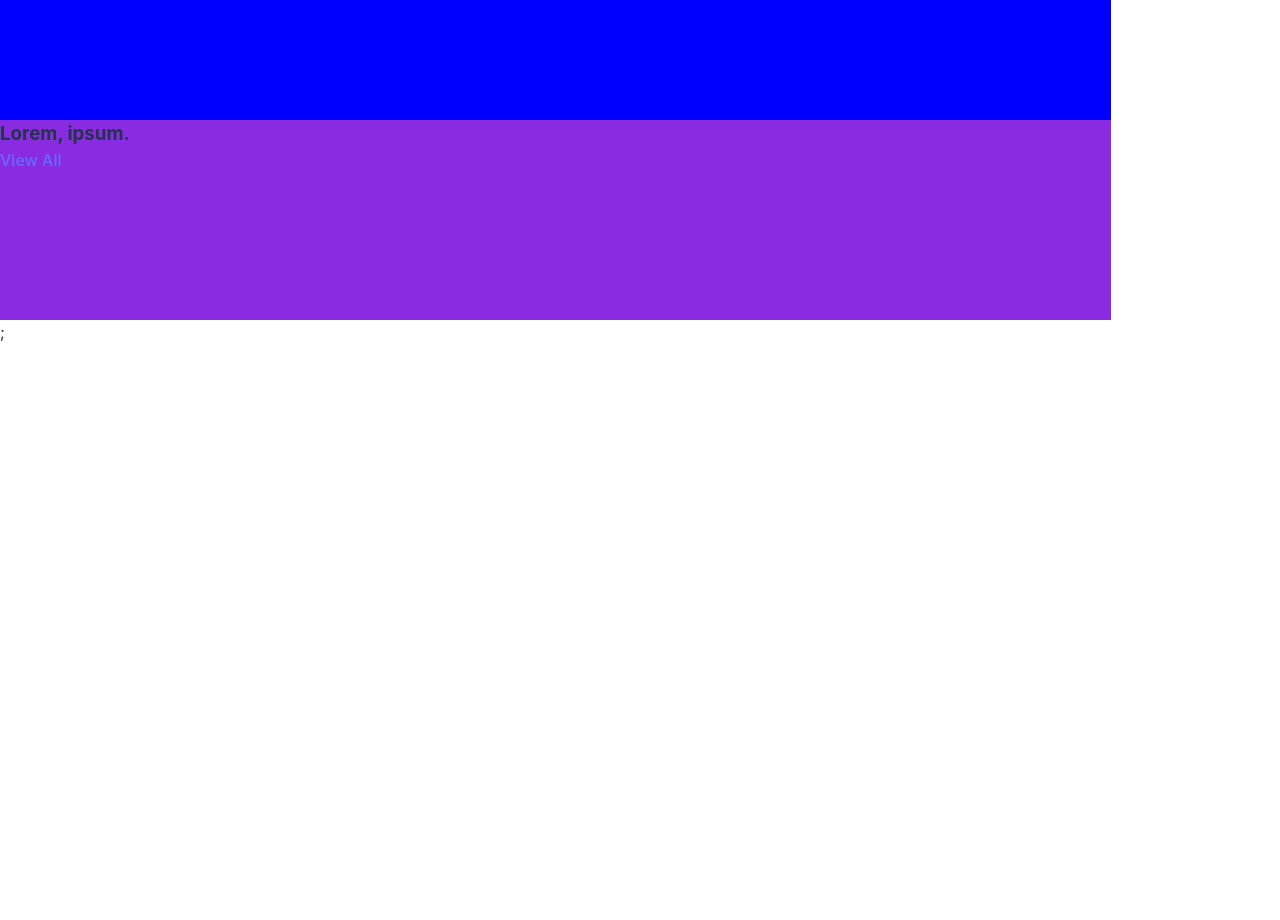
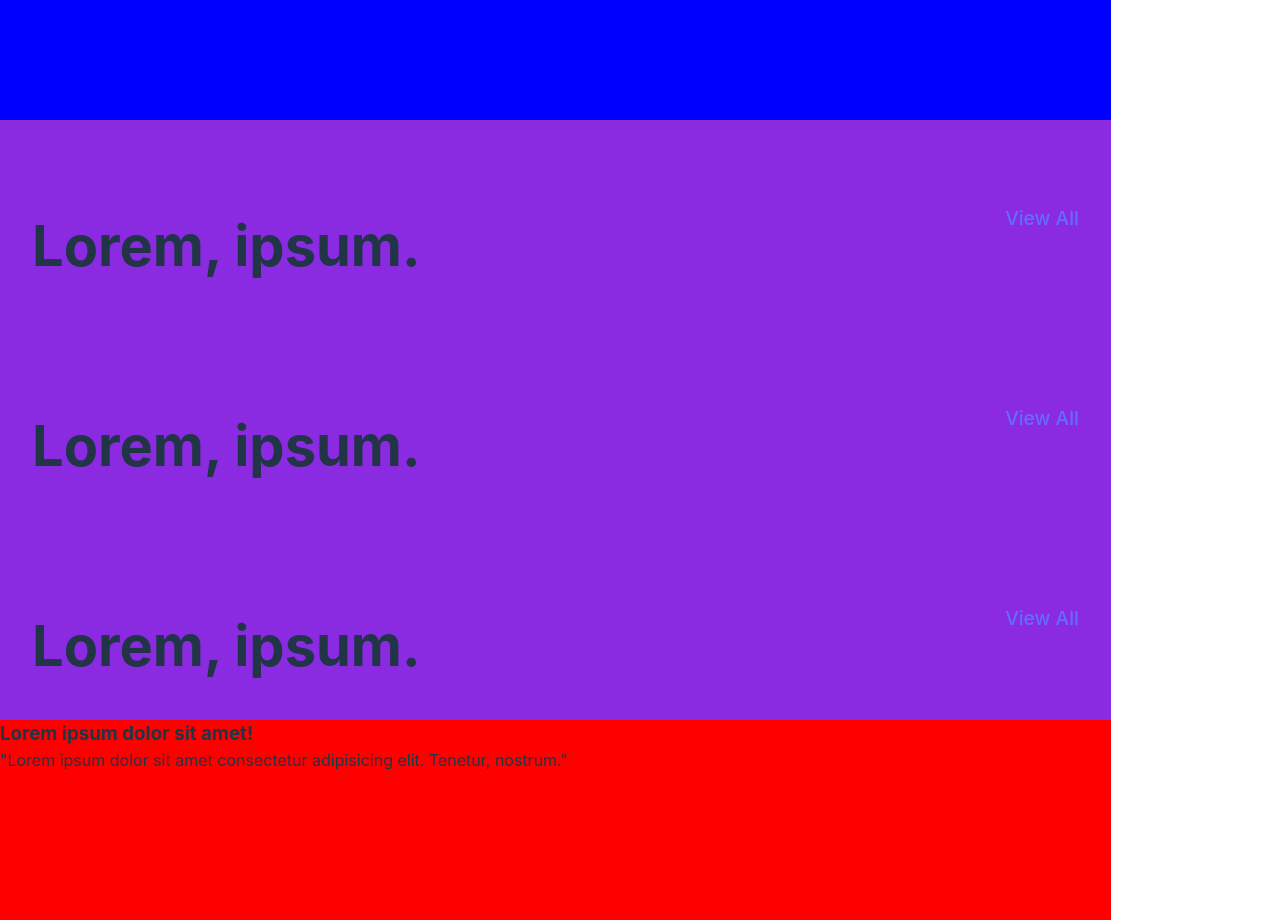
Before and after one commit to Cyrillo46/Apartments-App, a React (Vite) app in the folder Bascombe-Apts/: page / in a window 1280 px wide. Shown: the part 880-1800 px from the top of the page. Before the commit the page ends 1224 px from the top, so only its background shows below. Built offline with nearby package versions, Linux system fonts and the light colour scheme.

Commit message:
completed outline for section links

```diff
--- /dev/null
+++ b/Bascombe-Apts/src/components/ReviewSection.jsx
@@ -0,0 +1,13 @@
+export const ReviewSection = () => {
+  return (
+    <>
+      <section className="review-section">
+        <h3 className="review-title">Lorem ipsum dolor sit amet!</h3>
+        <p className="review">
+          "Lorem ipsum dolor sit amet consectetur adipisicing elit. Tenetur,
+          nostrum."
+        </p>
+      </section>
+    </>
+  );
+};
--- a/Bascombe-Apts/src/components/SectionLink.jsx
+++ b/Bascombe-Apts/src/components/SectionLink.jsx
@@ -3,12 +3,15 @@ export const SectionLink = () => {
     <>
       <section className="section-link">
         {/* <img src="" alt="" /> */}
-  <div className="feature-banner"></div>
+        <div className="feature-banner">
           <div className="feature-banner-text">
             <h3 className="feature-banner-heading">Lorem, ipsum.</h3>
-    <a href="" className="feature-banner-link">View All</a>
+            <a href="" className="feature-banner-link">
+              View All
+            </a>
           </div>
-</section>;
+        </div>
+      </section>
     </>
-  )
-}
+  );
+};
--- a/Bascombe-Apts/src/home-components/HomeHero.css
+++ b/Bascombe-Apts/src/home-components/HomeHero.css
@@ -3,6 +3,7 @@
   padding: 0;
   box-sizing: border-box;
 }
+/* Hero section */
 
 .hero-image {
   height: 100vh;
@@ -47,12 +48,15 @@
   border-radius: 15px;
   border: none;
 }
-
-.section-description,
+/* Sections */
 section {
   height: 25vh;
   width: 100%;
   background-color: blue;
+}
+
+.section-description {
+  text-align: center;
 }
 
 .section-title {
@@ -60,6 +64,39 @@ section {
 
 .section-link {
   background-color: blueviolet;
+  display: flex;
+  align-items: flex-end;
+  width: 100%;
+}
+
+.feature-banner {
+  width: 100%;
+}
+
+.feature-banner-text {
+  display: flex;
+  justify-content: space-between;
+  padding: 1rem;
+  margin: 1rem;
+}
+
+.feature-banner-heading {
+  font-size: 3.5rem;
+}
+
+.feature-banner-link {
+  font-size: 1.2rem;
+}
+
+/* Review Section */
+.review-section {
+  background-color: red;
+}
+
+.review-title {
+}
+
+.review {
 }
 
 a {
--- a/Bascombe-Apts/src/pages/HomePage.jsx
+++ b/Bascombe-Apts/src/pages/HomePage.jsx
@@ -1,4 +1,5 @@
 import { Navbar } from "../components/Navbar";
+import { ReviewSection } from "../components/ReviewSection";
 import { SectionDescription } from "../components/SectionDescription";
 import { SectionLink } from "../components/SectionLink";
 import { HomeHero } from "../home-components/HomeHero";
@@ -10,6 +11,9 @@ function HomePage() {
       <HomeHero />
       <SectionDescription />
       <SectionLink />
+      <SectionLink />
+      <SectionLink />
+      <ReviewSection />
     </>
   );
 }
```
Lines whose indentation alone changed are shown as unchanged.
